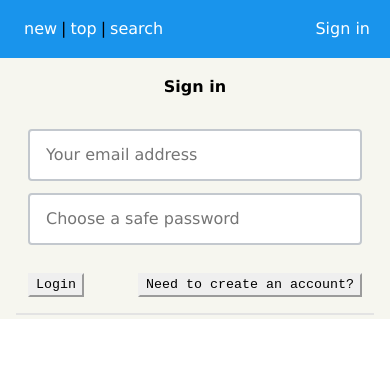
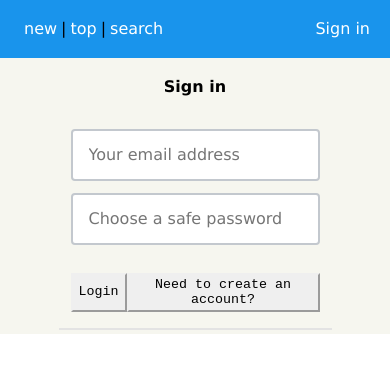
Before and after one commit to againksy/vote-hackernews-apollo-prisma-yoga, a React (Create React App) app: page /login in a window 390 px wide. Shown: the top 372 px of the page. Built offline with nearby package versions, Linux system fonts and the light colour scheme; no server answers; what apollo-link-ws would draw is missing.

Commit message:
edit readmi, set forms

```diff
--- a/src/components/App.js
+++ b/src/components/App.js
@@ -11,7 +11,7 @@ class App extends Component {
     return (
       <div className="app">
         <Header />
-        <div className="app__content">
+        <section className="app__content">
           <Switch>
             <Route exact path="/" render={() => <Redirect to="/new/1" />} />
             <Route exact path="/create" component={CreateLink} />
@@ -20,7 +20,7 @@ class App extends Component {
             <Route exact path="/top" component={LinkList} />
             <Route exact path="/new/:page" component={LinkList} />
           </Switch>
-        </div>
+        </section>
       </div>
     )
   }
--- a/src/components/CreateLink.js
+++ b/src/components/CreateLink.js
@@ -24,23 +24,7 @@ class CreateLink extends Component {
   render() {
     const { description, url } = this.state
     return (
-      <div className="submit">
-        <div className="submit__inputs">
-          <input
-            className="submit__input"
-            value={description}
-            onChange={e => this.setState({ description: e.target.value })}
-            type="text"
-            placeholder="A description for the link"
-          />
-          <input
-            className="submit__input"
-            value={url}
-            onChange={e => this.setState({ url: e.target.value })}
-            type="text"
-            placeholder="The URL for the link"
-          />
-        </div>
+      <div className="createpost">
         <Mutation
           mutation={POST_MUTATION}
           variables={{ description, url }}
@@ -60,8 +44,27 @@ class CreateLink extends Component {
               variables: { first, skip, orderBy },
             })
           }}
-        >
-          {postMutation => <button onClick={postMutation}>Submit</button>}
+        >{postMutation =>
+          <form className="createpost__form" onSubmit={e=>{
+              e.preventDefault();
+              postMutation()
+            }}>
+            <input
+              className="createpost__form_input"
+              value={description}
+              onChange={e => this.setState({ description: e.target.value })}
+              type="text"
+              placeholder="A description for the link"
+            />
+            <input
+              className="createpost__form_input"
+              value={url}
+              onChange={e => this.setState({ url: e.target.value })}
+              type="text"
+              placeholder="The URL for the link"
+             />
+             <button className="createpost__form_submit" type="submit">Submit</button>
+          </form>}
         </Mutation>
       </div>
     )
--- a/src/components/Header.js
+++ b/src/components/Header.js
@@ -13,8 +13,8 @@ class Header extends Component {
     let { header__item_Class } = this.state
     const authToken = localStorage.getItem(AUTH_TOKEN)
     return (
-      <div className="header">
-        <div className={`${header__item_Class} header__item_left`}>
+      <header className="header">
+        <nav className={`${header__item_Class} header__item_left`}>
           <Link to="/" className="header__item_link">
             new
           </Link>
@@ -32,7 +32,7 @@ class Header extends Component {
                 submit
               </Link>
             </div>)}
-        </div>
+        </nav>
         <div className={`${header__item_Class} header__item_right`}>
           {authToken ? (
             <div
@@ -60,7 +60,7 @@ class Header extends Component {
             }} >
             <i className="fa fa-bars"></i>
           </a>
-      </div>
+      </header>
     )
   }
 }
--- a/src/components/Link.js
+++ b/src/components/Link.js
@@ -106,7 +106,7 @@ class Link extends Component {
               >
               </textarea>
             </div>}
-          {authToken && <Mutation
+          {authToken && !this.props.disableAddComment && <Mutation
               onCompleted={this.showCommentField}
               mutation={COMMENT_MUTATION}
               variables={{ content: comment_content, linkId: link.id }}
--- a/src/components/Login.js
+++ b/src/components/Login.js
@@ -33,7 +33,16 @@ class Login extends Component {
       <div className="auth">
         <h4 className="auth__title">{login ? 'Sign in' : 'Sign Up'}</h4>
         <div className="auth__form">
-          <div className="auth__form_inputs">
+          <Mutation
+              mutation={login ? LOGIN_MUTATION : SIGNUP_MUTATION}
+              variables={{ email, password, name }}
+              onCompleted={data => this._confirm(data)}
+            >
+              {loginMutation => (
+                <form onSubmit={e=>{
+                    e.preventDefault();
+                    loginMutation()
+                  }} className="auth__form_inputs">
                 {!login && (
                   <input
                     className="auth__form_input"
@@ -41,14 +50,16 @@ class Login extends Component {
                     onChange={e => this.setState({ name: e.target.value })}
                     type="text"
                     placeholder="Your name"
+                    required={true}
                   />
                 )}
                 <input
                   className="auth__form_input"
                   value={email}
                   onChange={e => this.setState({ email: e.target.value })}
-              type="text"
+                  type="email"
                   placeholder="Your email address"
+                  required={true}
                 />
                 <input
                   className="auth__form_input"
@@ -56,27 +67,22 @@ class Login extends Component {
                   onChange={e => this.setState({ password: e.target.value })}
                   type="password"
                   placeholder="Choose a safe password"
+                  required={true}
                 />
-          </div>
                 <div className="auth__form_controls">
-            <Mutation
-              mutation={login ? LOGIN_MUTATION : SIGNUP_MUTATION}
-              variables={{ email, password, name }}
-              onCompleted={data => this._confirm(data)}
-            >
-              {mutation => (
-                <div className="pointer mr2 button" onClick={mutation}>
+                  <button type="submit" className="af__controls_button">
                     {login ? 'Login' : 'Register an Account'}
-                </div>
-              )}
-            </Mutation>
-            <div
-              className="pointer button"
+                  </button>
+                  <button
+                    className="af__controls_button"
                     onClick={() => this.setState({ login: !login })}
                   >
                     {login ? 'Need to create an account?' : 'Already have an account?'}
+                  </button>
                 </div>
-          </div>
+              </form>
+            )}
+          </Mutation>
         </div>
       </div>
     )
--- a/src/components/Search.js
+++ b/src/components/Search.js
@@ -1,30 +1,7 @@
 import React, { Component } from 'react'
 import { withApollo } from 'react-apollo'
-import gql from 'graphql-tag'
 import Link from './Link'
-
-const FEED_SEARCH_QUERY = gql`
-  query FeedSearchQuery($filter: String!) {
-    feed(filter: $filter) {
-      links {
-        id
-        url
-        description
-        createdAt
-        postedBy {
-          id
-          name
-        }
-        votes {
-          id
-          user {
-            id
-          }
-        }
-      }
-    }
-  }
-`
+import { FEED_SEARCH_QUERY } from '../queries'
 
 class Search extends Component {
   state = {
@@ -34,17 +11,20 @@ class Search extends Component {
 
   render() {
     return (
-      <div>
-        <div>
+      <div className="searching">
+        <form onSubmit={e=>{
+              e.preventDefault();
+              this._executeSearch()
+            }}>
           Search
           <input
             type="text"
             onChange={e => this.setState({ filter: e.target.value })}
           />
-          <button onClick={() => this._executeSearch()}>OK</button>
-        </div>
+          <button className="searching_btn" type="submit">OK</button>
+        </form>
         {this.state.links.map((link, index) => (
-          <Link key={link.id} link={link} index={index} />
+          <Link disableAddComment={true} key={link.id} link={link} index={index} />
         ))}
       </div>
     )
--- a/src/queries/index.js
+++ b/src/queries/index.js
@@ -276,3 +276,40 @@ export const COMMENT_VOTE_MUTATION = gql`
     }
   }
 `
+export const FEED_SEARCH_QUERY = gql`
+  query FeedSearchQuery($filter: String!) {
+    feed(filter: $filter) {
+      links {
+        id
+        url
+        description
+        createdAt
+        postedBy {
+          id
+          name
+        }
+        votes {
+          id
+          user {
+            id
+          }
+        }
+        comments {
+          createdAt
+          id
+          user {
+            id
+            name
+          }
+          comment_votes {
+            id
+            user {
+              id
+            }
+          }
+          content
+        }
+      }
+    }
+  }
+`
--- a/src/styles/index.css
+++ b/src/styles/index.css
@@ -42,17 +42,24 @@ input {
   margin-left: .25rem;
 }
 
-.submit__inputs {
+.createpost__form {
   margin-top: 1rem;
   display: flex;
   flex-direction: column;
 }
 
-.submit__input {
+.createpost__form_input {
   margin-bottom: .5rem;
 }
+.createpost__form_submit {
+  max-width: 5rem;
+  cursor: pointer;
+}
+.searching_btn {
+  cursor: pointer;
+}
 
-.button {
+.af__controls_button {
   font-family: monospace;
   font-size: 10pt;
   color: black;
@@ -64,6 +71,7 @@ input {
   border-color: buttonface;
   cursor: pointer;
   max-width: 250px;
+  cursor: pointer;
 }
 
 .post {
@@ -148,6 +156,8 @@ input {
 .auth__form {
   padding: 16px 12px;
   border-bottom: 2px solid #e3e3e3;
+  width: 70vw;
+  margin: 0 auto;
 }
 .auth__form_input {
   line-height: 24px;
@@ -261,9 +271,17 @@ input {
   .post__comment_content-edit {
     max-width: 85%;
   }
+  .auth__form {
+    width: initial;
+  }
 }
 @media (min-width: 1025px) {
   .post__description {
     max-width: 50rem;
   }
 }
+@media (max-width: 1024px) {
+  .createpost__form_submit {
+    border: initial;
+  }
+}
```
Also changed, not shown: 1 other file (tests, documents, lock files or other folders). Lines whose indentation alone changed are shown as unchanged.
